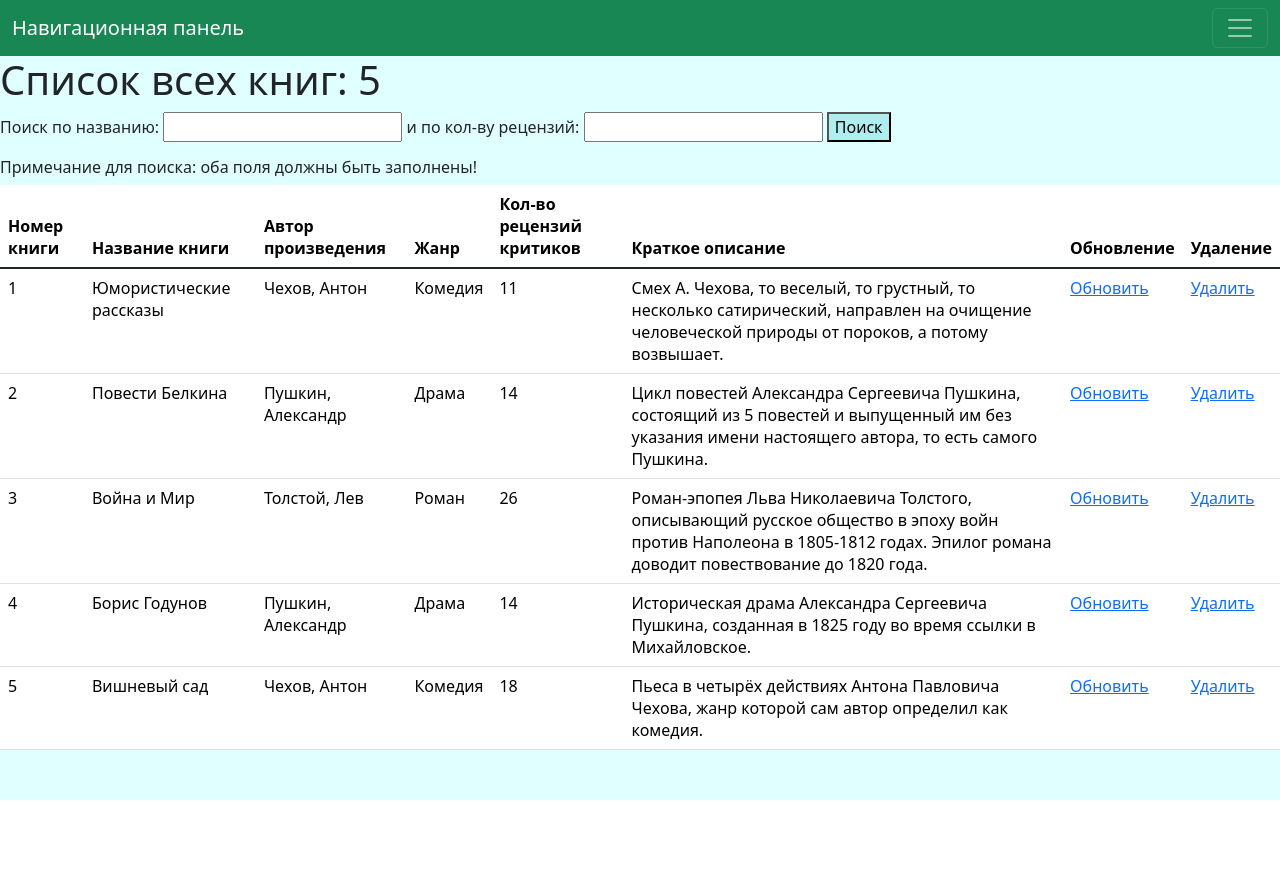
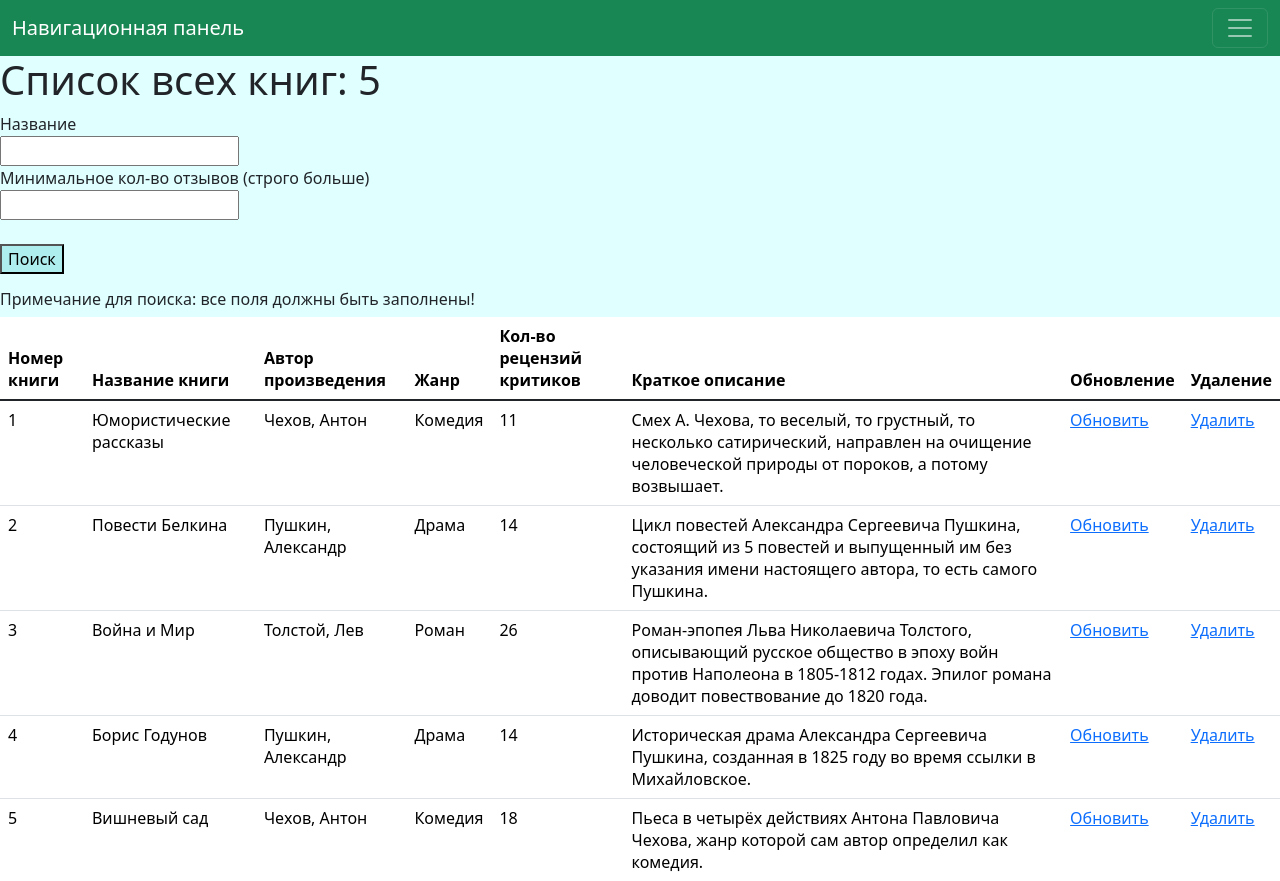
Before and after one commit to Zagir1/Courses7, a Django app: page /book_list/ in a window 1280 px wide. Shown: the top 881 px of the page. Before the commit the page ends 800 px from the top, so only its background shows below. Run offline with Django 4.2, Linux system fonts and the light colour scheme; data comes from the database, SQL or seed files in the repository; both versions use the stored data as it was after the commit.

Commit message:
Выполнение дз по лекции 9 (ч.2). Закончил заданное дз.

```diff
--- /dev/null
+++ b/core/filters.py
@@ -0,0 +1,11 @@
+import django_filters as filters
+from core import models
+
+
+class BookFilter(filters.FilterSet):
+    name = filters.CharFilter(label="Название", field_name='title', lookup_expr="icontains")
+    count = filters.NumberFilter(label="Минимальное кол-во отзывов (строго больше)", field_name='num_of_reviews', lookup_expr="gt")
+
+    class Meta:
+        model = models.Book
+        fields = ['title', 'num_of_reviews', ]
--- a/core/forms.py
+++ b/core/forms.py
@@ -1,6 +1,6 @@
 from django import forms
-
 from core import models
+from core.models import Author, Genre
 
 
 class BookSearch(forms.Form):
@@ -11,7 +11,7 @@ class BookSearch(forms.Form):
         name = self.cleaned_data['title']
         count = self.cleaned_data['num_of_reviews']
         if '/' or '!' in name:
-            raise forms.ValidationError('Имя не должно содержать "/" или "!"')
+            raise forms.ValidationError('Название не должно содержать "/" или "!"')
         if count >> 30:
             raise forms.ValidationError('Число отзывов не должно превышать 30')
         return name
@@ -19,8 +19,18 @@ class BookSearch(forms.Form):
 
 class BookForm(forms.ModelForm):
     title = forms.CharField(label="Название книги", required=False)
+    author = forms.ModelChoiceField(label="Автор произведения", queryset=Author.objects.all())
+    genre = forms.ModelMultipleChoiceField(label="Жанр(ы) произведения", queryset=Genre.objects.all())
     summary = forms.CharField(widget=forms.Textarea, label="Краткое описание ", required=False)
-    num_of_reviews = forms.IntegerField(label="Кол-во рецензий критиков", required=False)
+    num_of_reviews = forms.IntegerField(label="Кол-во рецензий критиков", min_value=0, required=False)
+    is_active = forms.BooleanField(label="Активна ли книга?")
+
+    def clean_title(self):
+        name = self.cleaned_data['title']
+        if name.isdigit():
+            raise forms.ValidationError('Название не должно являться числом!')
+        return name
+
 
     class Meta:
         model = models.Book
--- a/core/models.py
+++ b/core/models.py
@@ -13,9 +13,10 @@ class Genre(models.Model):
 class Book(models.Model):
     title = models.CharField(max_length=255)
     author = models.ForeignKey('Author', on_delete=models.SET_NULL, null=True)
+    genre = models.ManyToManyField(Genre)
+    num_of_reviews = models.IntegerField(blank=True, null=True)
     summary = models.TextField(max_length=2550)
-    genre = models.ManyToManyField(Genre)
-    num_of_reviews = models.IntegerField(max_length=255)
+    is_active = models.BooleanField(default=True)
 
     def __str__(self):
         return self.title
--- a/core/templates/base.html
+++ b/core/templates/base.html
@@ -18,14 +18,15 @@
           <ul class="navbar-nav me-auto mb-2 mb-lg-0">
             <li class="nav-item">
               <a class="nav-link active" aria-current="page" href="{% url 'core:home' %}">Домашняя страница</a>
+              <a class="nav-link active" aria-current="page" href="/admin/">Админ-панель</a>
             </li>
             <li class="nav-item dropdown">
               <a class="nav-link dropdown-toggle" href="#" role="button" data-bs-toggle="dropdown" aria-expanded="false">
                 Список страниц, доступных пользователю
               </a>
               <ul class="dropdown-menu">
-                <li><a class="dropdown-item" href="/admin/">Админ-панель</a></li>
                 <li><a class="dropdown-item" href="{% url 'core:book_list' %}">Список книг</a></li>
+                <li><a class="dropdown-item" href="{% url 'core:book_create' %}">Добавление книги</a></li>
                 <li><hr class="dropdown-divider"></li>
                 <li><a class="dropdown-item" href="{% url 'core:author' pk=1 %}">Информация о писателе (Чехов А.)</a></li>
                 <li><a class="dropdown-item" href="{% url 'core:author' pk=2 %}">Информация о писателе (Пушкин А.)</a></li>
--- a/core/templates/bookpage.html
+++ b/core/templates/bookpage.html
@@ -4,10 +4,11 @@
     <body>
     <h1> Список всех книг: {{count}}</h1>
     <form method="GET">
-        {{ form }}
-        <button type="submit">Поиск</button>
+        {{ filter.form.name.label }}<br>{{ filter.form.name }}
+        <br>{{ filter.form.count.label }}<br>{{ filter.form.count }}
+        <br><br><button type="submit">Поиск</button>
     </form>
-    <h6>Примечание для поиска: оба поля должны быть заполнены!</h6>
+    <h6>Примечание для поиска: все поля должны быть заполнены!</h6>
     <table class="table">
       <thead>
         <tr>
@@ -17,6 +18,9 @@
           <th scope="col">Жанр</th>
           <th scope="col">Кол-во рецензий критиков</th>
           <th scope="col">Краткое описание</th>
+          {% if request.user.is_superuser %}
+            <th scope="col">Активна ли книга?</th>
+          {% endif %}
           <th scope="col">Обновление</th>
           <th scope="col">Удаление</th>
         </tr>
@@ -34,8 +38,15 @@
           </td>
           <td>{{book.num_of_reviews}}</td>
           <td>{{book.summary}}</td>
+          {% if request.user.is_superuser %}
+            <td>{{ book.is_active|yesno:"Да, Нет" }}</td>
+          {% endif %}
           <td><a href="{% url 'core:book_update' pk=book.pk %}">Обновить</a></td>
           <td><a href="{% url 'core:book_delete' pk=book.pk %}">Удалить</a></td>
+        </tr>
+      {% empty %}
+        <tr>
+            <td> Список пуст </td>>
         </tr>
       {% endfor %}
       </tbody>
--- a/core/views.py
+++ b/core/views.py
@@ -2,7 +2,7 @@ from django.db.models import Q
 from django.shortcuts import render, get_object_or_404
 from django.urls import reverse_lazy
 from django.views.generic import ListView, DetailView, CreateView, UpdateView, DeleteView
-from core import models, forms
+from core import models, forms, filters
 
 
 class TitleMixin:
@@ -27,17 +27,20 @@ class BookList(TitleMixin, ListView):
     context_object_name = 'book'
     title = 'Книги'
 
+    def get_filters(self):
+        return filters.BookFilter(self.request.GET)
+
     def get_queryset(self):
-        title = self.request.GET.get('title')
-        num_of_reviews = self.request.GET.get('num_of_reviews')
-        qs = models.Book.objects.all()
-        if title or num_of_reviews:
-            return qs.filter(Q(title__icontains=title) | Q(num_of_reviews=num_of_reviews))
-        return qs
+        # title = self.request.GET.get('title')
+        # num_of_reviews = self.request.GET.get('num_of_reviews')
+        # qs = models.Book.objects.all()
+        # if title or num_of_reviews:
+        #     return qs.filter(Q(title__icontains=title) | Q(num_of_reviews=num_of_reviews))
+        return self.get_filters().qs
 
     def get_context_data(self, **kwargs):
         context = super().get_context_data(**kwargs)
-        context['form'] = forms.BookSearch(self.request.GET or None)
+        context['filter'] = self.get_filters()
         context['count'] = self.get_queryset().count()
         return context
 
--- a/seven/settings.py
+++ b/seven/settings.py
@@ -38,6 +38,7 @@ INSTALLED_APPS = [
     'django.contrib.messages',
     'django.contrib.staticfiles',
     'core',
+    'django_filters',
 ]
 
 MIDDLEWARE = [
```
Also changed, not shown: core/migrations/0003_book_is_active_book_num_of_reviews_and_more.py, db.sqlite3.
